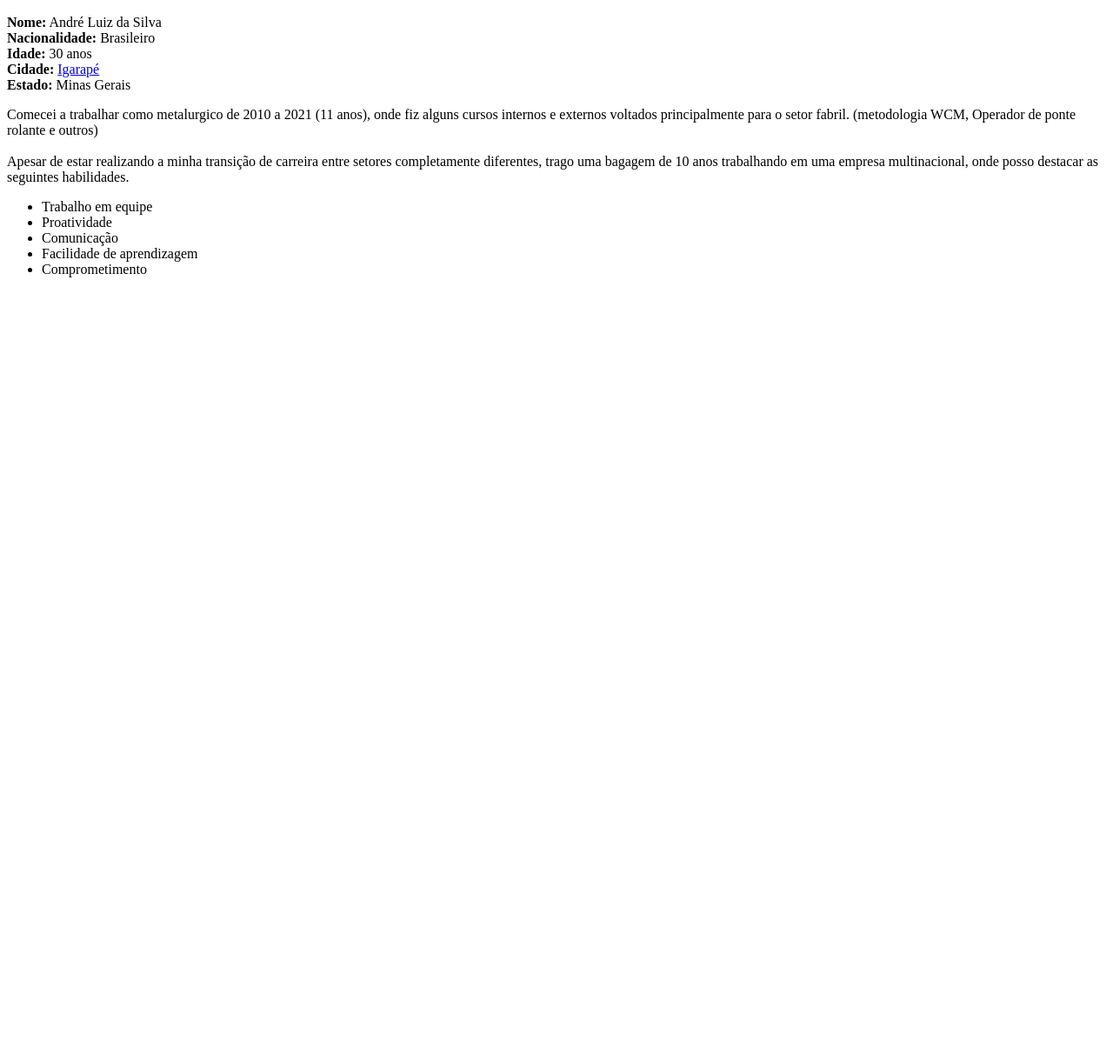
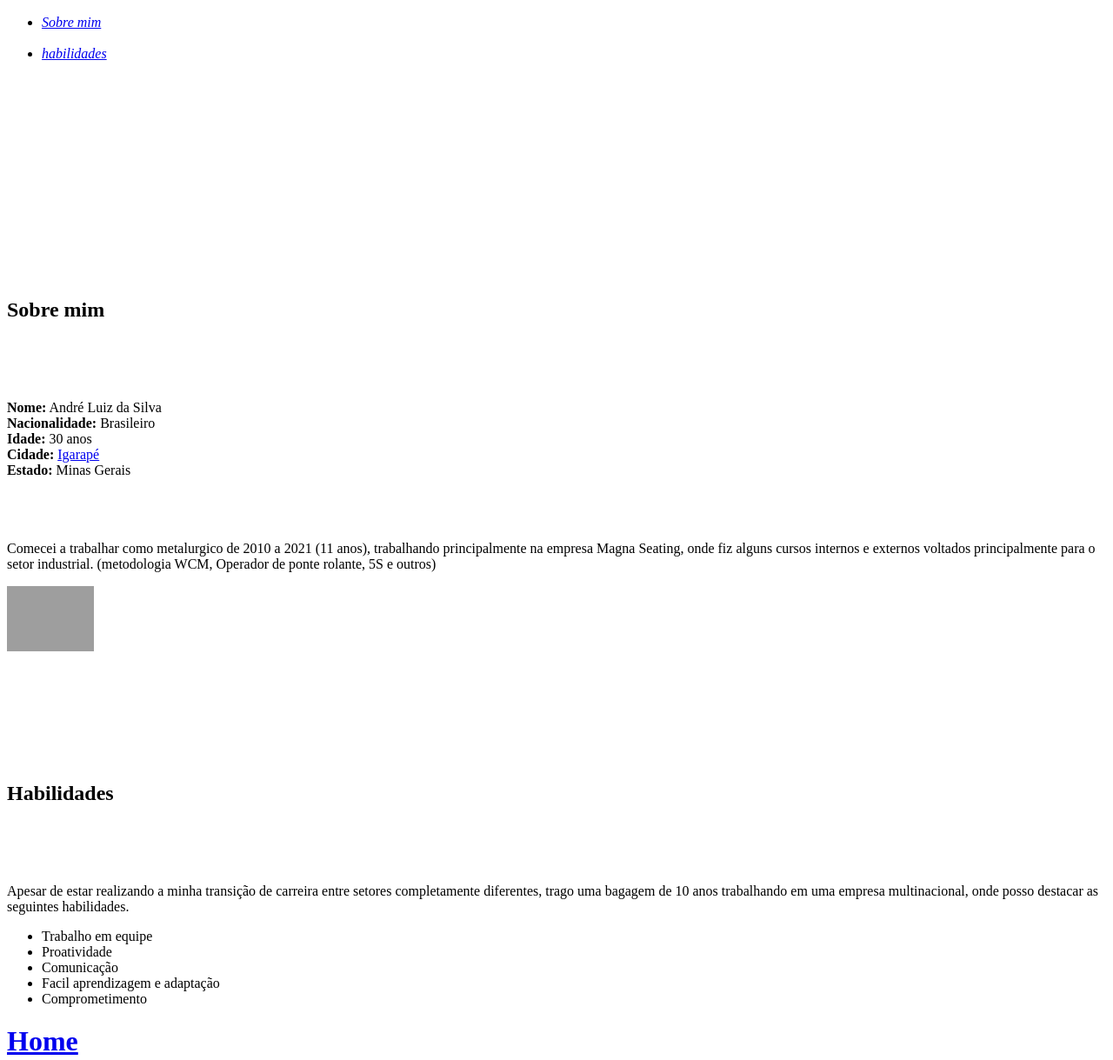
Before and after one commit to Andre-Luiiz/Andre-Luiiz.github.io, a plain HTML site: page portfolio.html in a window 1280 px wide. Shown: the part 308-1527 px from the top of the page at 87% size. Before the commit the page ends 800 px from the top, so only its background shows below. Drawn offline with Linux system fonts and the light colour scheme; grey boxes are pictures that could not be loaded.

Commit message:
Attlinks portfolio

```diff
--- a/portfolio.html
+++ b/portfolio.html
@@ -9,11 +9,41 @@
 <body>
     <h1>André Luiz da Silva</h1>
 
-    <img src="https://scontent.fbhz4-1.fna.fbcdn.net/v/t39.30808-6/293732380_10209195224675165_5845088046177559717_n.jpg?_nc_cat=106&ccb=1-7&_nc_sid=730e14&_nc_eui2=AeEWJg566FrpAyKYBO3QQ4WKbCMd8hFwfwdsIx3yEXB_B5_rwKt9kx0tfksXMJM6FbQ&_nc_ohc=N0kGihQ06WYAX93kS5E&tn=WAO6_hmZo8ANexOX&_nc_ht=scontent.fbhz4-1.fna&oh=00_AT_HsCO4a_sNSwasL0PwHHKoh_4uTH2pQEapJPR_n7Z81Q&oe=62D48F6B" width="300px" alt="Foto de André Luiz">
+    <img id="topo" src="https://scontent.fbhz4-1.fna.fbcdn.net/v/t39.30808-6/293732380_10209195224675165_5845088046177559717_n.jpg?_nc_cat=106&ccb=1-7&_nc_sid=730e14&_nc_eui2=AeEWJg566FrpAyKYBO3QQ4WKbCMd8hFwfwdsIx3yEXB_B5_rwKt9kx0tfksXMJM6FbQ&_nc_ohc=N0kGihQ06WYAX93kS5E&tn=WAO6_hmZo8ANexOX&_nc_ht=scontent.fbhz4-1.fna&oh=00_AT_HsCO4a_sNSwasL0PwHHKoh_4uTH2pQEapJPR_n7Z81Q&oe=62D48F6B" width="300px" alt="Foto de André Luiz">
     <br>
+
+<ul>
+<li><a href="#dadospessoais"><em>Sobre mim</em></a></li>
+<br>
+<li><a href="#skills"><em>habilidades</em></a></li>
+
+
+
+
+
+<br>
+<br>
+<br>
+<br>
+<br>
+<br>
+<br>
+<br>
+<br>
+<br>
+<br>
+<br>
+<br>
+<br>
+
+</ul>
+
     <!--quem sou eu-->
-
-    <p><strong>Nome:</strong> André Luiz da Silva
+    <h2>Sobre mim</h2>
+    <br>
+    <br>
+    <br>
+    <p id="dadospessoais"><strong>Nome:</strong> André Luiz da Silva
         <br>
         <strong>Nacionalidade:</strong> Brasileiro
         <br>
@@ -22,22 +52,41 @@
         <strong>Cidade:</strong> <a href="https://www.cidade-brasil.com.br/municipio-igarape.html" target="_blank">Igarapé</a>
         <br>
         <strong>Estado:</strong> Minas Gerais
+        <br>
+        <br>
+        <br>
+        <br>
+        <br>
+
 
     <!--descrição-->
-    <p> Comecei a trabalhar como metalurgico de 2010 a 2021 (11 anos), onde fiz alguns cursos internos e externos voltados principalmente para o setor fabril.
-    (metodologia WCM, Operador de ponte rolante e outros)
+     Comecei a trabalhar como metalurgico de 2010 a 2021 (11 anos), trabalhando principalmente na empresa Magna Seating, onde fiz alguns cursos internos e externos voltados principalmente para o setor industrial.
+    (metodologia WCM, Operador de ponte rolante, 5S e outros)</p>
+    <a href="https://www.magna.com/company/company-information/magna-groups/magna-seating" target="_blank"><img  src="https://encrypted-tbn0.gstatic.com/images?q=tbn:ANd9GcRjSaPi_eLHjkMBPe2qpbSi3jRHzOpCoS1ViY40XAFsEWMidPsQT8Ny_zFSB6eoPDnBENs&usqp=CAU" width="100px" alt="Logo magna seating" ></a>
+    <br>
+    <br>
+    <br>
+    <br>
+    <br>
+    <br>
     <br>
     <br>
 
     <!--Habilidades-->
-    Apesar de estar realizando a minha transição de carreira entre setores completamente diferentes, trago uma bagagem de 10 anos trabalhando em uma empresa  multinacional, onde posso destacar as seguintes habilidades.
+    <h2>Habilidades</h2>
+    <br>
+    <br>
+    <br>
+    <p id="skills">Apesar de estar realizando a minha transição de carreira entre setores completamente diferentes, trago uma bagagem de 10 anos trabalhando em uma empresa  multinacional, onde posso destacar as seguintes habilidades.</p>
     <ul>
         <li>Trabalho em equipe</li>
         <li>Proatividade</li>
         <li>Comunicação</li>
-        <li>Facilidade de aprendizagem</li>
+        <li>Facil aprendizagem e adaptação</li>
         <li>Comprometimento</li>
     </ul>
 
+<a href="#topo"><h1>Home</h1></a>
+
 </body>
 </html>
```
